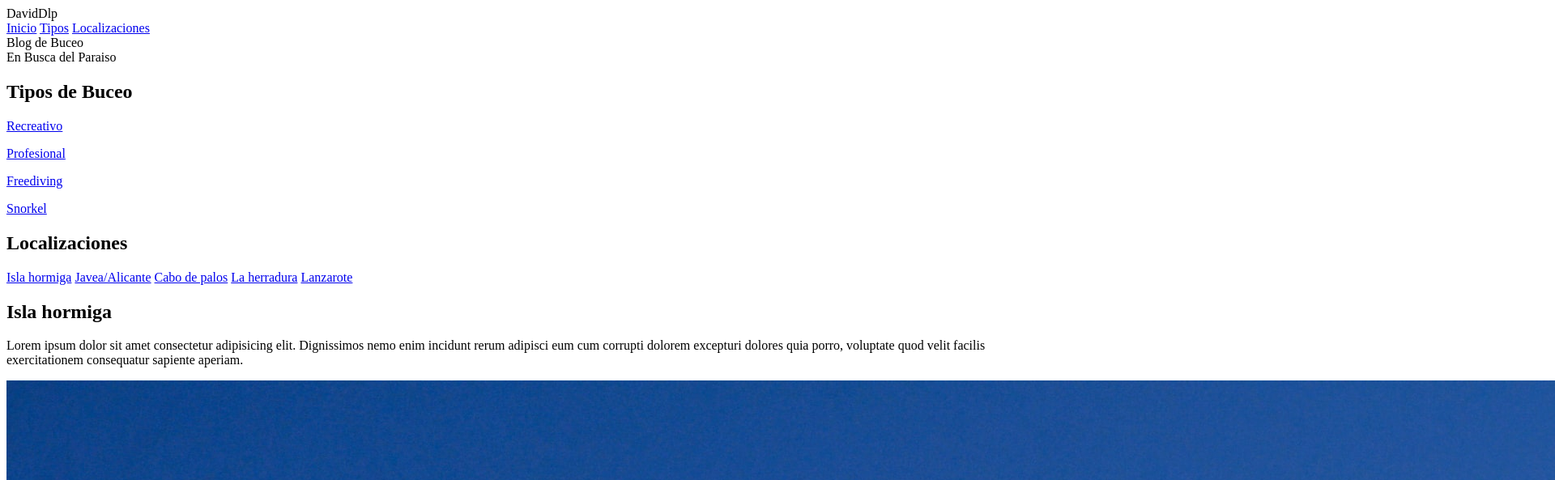
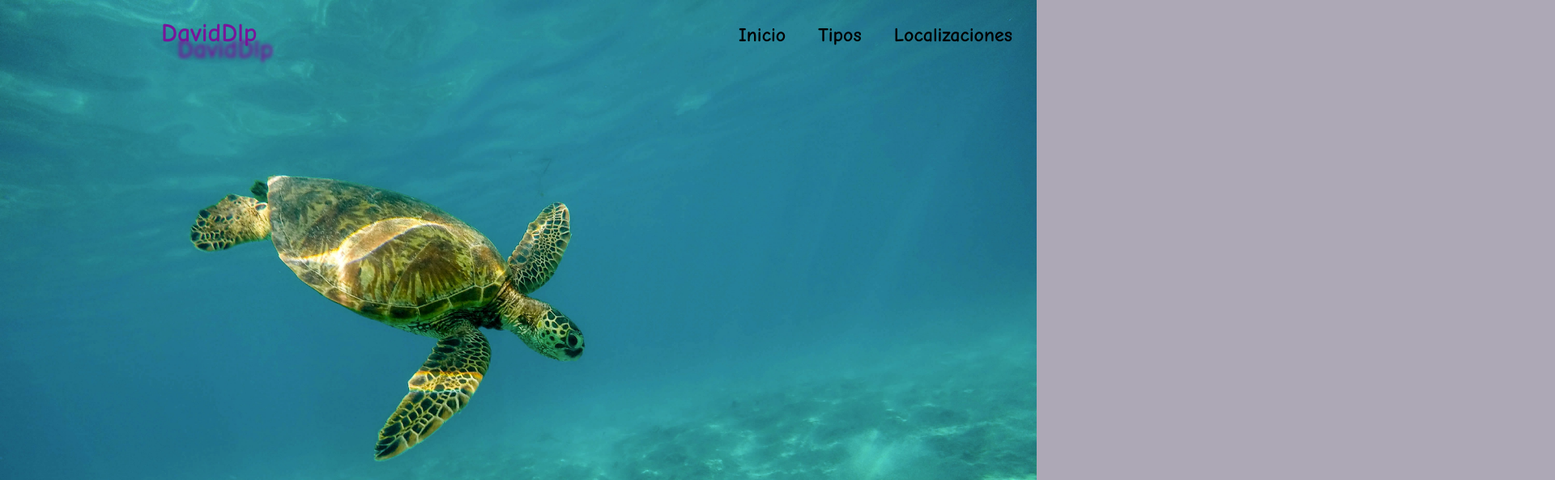
Before and after one commit to DavidDlp/blogbuceo-native, a plain HTML site: page docs/index.html in a window 1280 px wide. Shown: the top 593 px of the page at 81% size, 1920 px wide, since content can reach past the window. Drawn offline with Linux system fonts and the light colour scheme; the site is published under a folder, as on GitHub Pages, so addresses that start at the root find nothing; files whose address does not match are found by name.

Commit message:
github pages

```diff
--- a/index.html
+++ b/docs/index.html
@@ -7,8 +7,8 @@
     <link rel="preconnect" href="https://fonts.googleapis.com/%22%3E">
     <link rel="preconnect" href="https://fonts.gstatic.com/" crossorigin>
     <link href="https://fonts.googleapis.com/css2?family=Comic+Neue:wght@300;400;700&display=swap" rel="stylesheet">
-    <link rel="stylesheet" href="/styles/normalize.css">
-    <link rel="stylesheet" href="/styles/styles.css">
+    <link rel="stylesheet" href="./../styles/normalize.css">
+    <link rel="stylesheet" href="./../styles/styles.css">
     <link rel="shortcut icon" type="image/svg" href="/" />
     <title>En busca del paraiso</title>
 </head>
@@ -19,7 +19,7 @@
                 <span>DavidDlp</span>
             </div>
             <div class="header__navheader--nav">
-                <a href="/index.html">Inicio</a>
+                <a href="./index.html">Inicio</a>
                 <a href="#types">Tipos</a>
                 <a href="#location">Localizaciones</a>
             </div>
```
